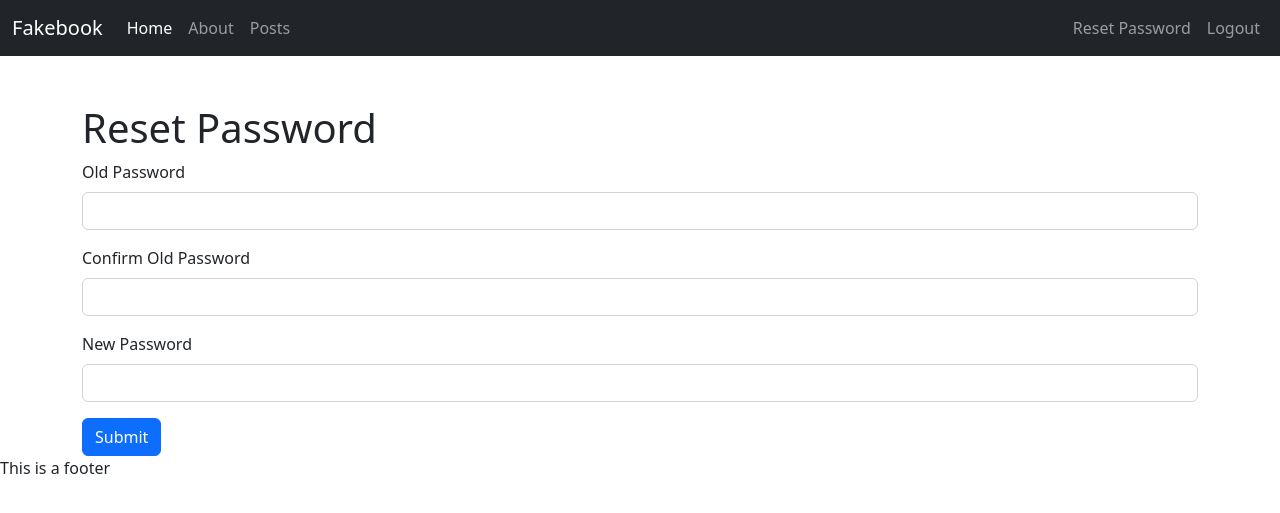
After one commit to Llang8/flask-week-cdn-104, a Flask app: page /auth/reset-password in a window 1280 px wide. The commit adds this page. Shown: the top 513 px of the page. Run offline with Flask 3, Linux system fonts and the light colour scheme; the visitor is signed in with stand-in values (Sample User, id 1).

Commit message:
Finished auth routes and added protected routes:

```diff
--- a/app/__init__.py
+++ b/app/__init__.py
@@ -1,4 +1,4 @@
-from flask import Flask
+from flask import Flask, flash, redirect, url_for
 from config import Config
 from flask_sqlalchemy import SQLAlchemy
 from flask_migrate import Migrate
@@ -25,3 +25,7 @@ app.register_blueprint(blog_bp)
 
 from app.blueprints.auth import bp as auth_bp
 app.register_blueprint(auth_bp)
+
+login_manager.login_view = 'auth.login'
+login_manager.login_message = 'You are not allowed to access this page'
+login_manager.login_message_category = 'danger'
--- a/app/blueprints/auth/routes.py
+++ b/app/blueprints/auth/routes.py
@@ -1,8 +1,8 @@
 from . import bp as app
 from app.blueprints.blog.models import User
 from app import db
-from flask import redirect, url_for, render_template, request
-from flask_login import login_user, logout_user
+from flask import redirect, url_for, render_template, request, flash
+from flask_login import login_user, logout_user, current_user, login_required
 
 @app.route('/login', methods=["GET", "POST"])
 def login():
@@ -13,18 +13,28 @@ def login():
     # it's a post request
     email = request.form['email']
     password = request.form['password']
+    next_url = request.form['next']
+
+    # print(next_url)
 
     user = User.query.filter_by(email=email).first()
 
     # If user doesn't exist
     if user is None:
-        return f'User with email {email} does not exist.'
-    elif user.password == password:
+        flash(f'User with email {email} does not exist.', 'danger')
+    elif user.check_my_password(password):
         login_user(user)
+        flash(f'Welcome back {user.username}', 'success')
+
+        if next_url != '':
+            return redirect(next_url)
+
         return redirect(url_for('main.home'))
     else:
         # The user exists, but the password is wrong
-        return 'Password incorrect.'
+        flash('Password incorrect.', 'danger')
+
+    return render_template('login.html')
 
 @app.route('/register', methods=["GET", "POST"])
 def register():
@@ -42,22 +52,51 @@ def register():
     check_user = User.query.filter_by(email=email).first()
 
     if check_user is not None:
-        return f'User with email {email} already exists.'
+        flash(f'User with email {email} already exists.', 'danger')
 
     elif password != confirm_password:
-        return 'Passwords do not match.'
+        flash('Passwords do not match.', 'danger')
 
     else:
         # User can be created
         try:
-            new_user = User(email=email, username=username, password=password, first_name=first_name, last_name=last_name)
+            new_user = User(email=email, username=username, password='', first_name=first_name, last_name=last_name)
+            new_user.hash_my_password(password)
             db.session.add(new_user)
             db.session.commit()
+            flash('User created successfully.', 'success')
             return redirect(url_for('auth.login'))
         except:
-            return 'There was an error.'
+            flash('There was an error.', 'danger')
+
+    return render_template('register.html')
 
 @app.route('/logout')
 def logout():
     logout_user()
+    flash('Logged out successfully', 'success')
     return redirect(url_for('auth.login'))
+
+@app.route('/reset-password', methods=["GET", "POST"])
+@login_required
+def reset_password():
+    if request.method == 'GET':
+        return render_template('reset-password.html')
+
+    old_password = request.form['oldPassword']
+    confirm_old_password = request.form['confirmOldPassword']
+    new_password = request.form['newPassword']
+
+    if old_password != confirm_old_password:
+        flash('Confirmation passwords don\'t match', 'danger')
+
+    elif not current_user.check_my_password(old_password):
+        flash('Old password not correct', 'danger')
+
+    else:
+        current_user.hash_my_password(new_password)
+        db.session.add(current_user)
+        db.session.commit()
+        flash('Password changed successfully', 'success')
+
+    return render_template('reset-password.html')
--- a/app/blueprints/blog/models.py
+++ b/app/blueprints/blog/models.py
@@ -1,6 +1,7 @@
 from app import db, login_manager
 from datetime import datetime
 from flask_login import UserMixin
+from werkzeug.security import generate_password_hash, check_password_hash
 
 class User(db.Model, UserMixin):
     id = db.Column(db.Integer, primary_key=True)
@@ -9,6 +10,12 @@ class User(db.Model, UserMixin):
     first_name = db.Column(db.String(50))
     last_name = db.Column(db.String(50))
     password = db.Column(db.String(200))
+
+    def hash_my_password(self, password):
+        self.password = generate_password_hash(password)
+
+    def check_my_password(self, password):
+        return check_password_hash(self.password, password)
 
 class Post(db.Model):
     id = db.Column(db.Integer, primary_key=True)
@@ -21,3 +28,11 @@ class Post(db.Model):
 @login_manager.user_loader
 def load_user(user_id):
     return User.query.get(user_id)
+
+#def hash_passwords():
+#    users = User.query.filter(User.id <= 6).all()
+#    for user in users:
+#        user.hash_my_password(user.password)
+#        db.session.add(user)
+#
+#    db.session.commit()
--- a/app/templates/layout.html
+++ b/app/templates/layout.html
@@ -39,6 +39,9 @@
                         </li>
                         {% else %}
                         <li class="nav-item">
+                            <a class="nav-link" href="{{ url_for('auth.reset_password') }}">Reset Password</a>
+                        </li>
+                        <li class="nav-item">
                             <a class="nav-link" href="{{ url_for('auth.logout') }}">Logout</a>
                         </li>
                         {% endif %}
@@ -48,6 +51,18 @@
         </nav>
     </header>
     <main class="container">
+        {% with messages = get_flashed_messages(with_categories=true) %}
+            {% if messages %}
+                <div class="flashes">
+                {% for category, message in messages %}
+                    <div class="alert alert-{{ category }} alert-dismissible fade show" role="alert">
+                        {{ message }}
+                        <button type="button" class="btn-close" data-bs-dismiss="alert" aria-label="Close"></button>
+                    </div>
+                {% endfor %}
+                </div>
+            {% endif %}
+        {% endwith %}
         {% block content %}{% endblock content %}
     </main>
     <footer>
--- a/app/templates/login.html
+++ b/app/templates/login.html
@@ -5,6 +5,7 @@
 {% block content %}
 <h1>Login</h1>
 <form action="{{ url_for('auth.login') }}" method="POST">
+    <input type="hidden" name="next" value="{{ request.args.get('next', '') }}">
     <div class="mb-3">
         <label for="email" class="form-label">Email address</label>
         <input type="email" class="form-control" id="email" name="email" aria-describedby="emailHelp">
--- a/app/templates/register.html
+++ b/app/templates/register.html
@@ -15,7 +15,7 @@
         <input type="password" class="form-control" id="password" name="password">
     </div>
     <div class="mb-3">
-        <label for="confirmPassword" class="form-label">Cofirm Password</label>
+        <label for="confirmPassword" class="form-label">Confirm Password</label>
         <input type="password" class="form-control" id="confirmPassword" name="confirmPassword">
     </div>
     <div class="mb-3">
--- /dev/null
+++ b/app/templates/reset-password.html
@@ -0,0 +1,22 @@
+{% extends './layout.html' %}
+
+{% block title %}Reset Password{% endblock title %}
+
+{% block content %}
+<h1>Reset Password</h1>
+<form action="{{ url_for('auth.reset_password') }}" method="POST">
+    <div class="mb-3">
+        <label for="oldPassword" class="form-label">Old Password</label>
+        <input type="password" class="form-control" id="oldPassword" name="oldPassword">
+    </div>
+    <div class="mb-3">
+        <label for="confirmOldPassword" class="form-label">Confirm Old Password</label>
+        <input type="password" class="form-control" id="confirmOldPassword" name="confirmOldPassword">
+    </div>
+    <div class="mb-3">
+        <label for="newPassword" class="form-label">New Password</label>
+        <input type="password" class="form-control" id="newPassword" name="newPassword">
+    </div>
+    <button type="submit" class="btn btn-primary">Submit</button>
+</form>
+{% endblock content %}
```
Also changed, not shown: app/blueprints/blog/routes.py (+7 -2 lines).
